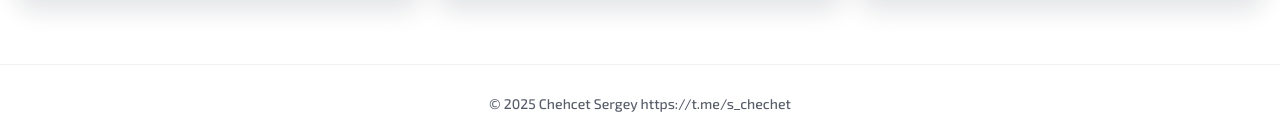
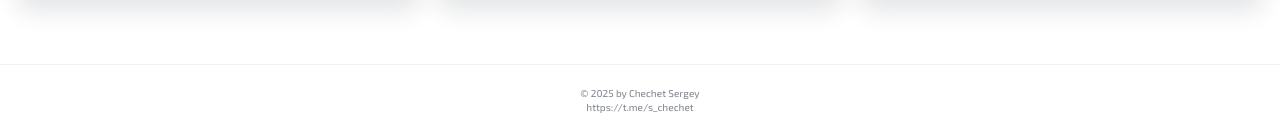
Before and after one commit to BMD63/sticker-module, a Nuxt app: page / in a window 1280 px wide. Shown: the part 898-1037 px from the top of the page. Built offline with nearby package versions, Linux system fonts and the light colour scheme.

Commit message:
style(footer): link styled

```diff
--- a/app/components/SiteFooter.vue
+++ b/app/components/SiteFooter.vue
@@ -1,7 +1,10 @@
 <template>
   <footer class="site-footer">
     <div class="wrap">
-      <p>© {{ new Date().getFullYear() }} Chehcet Sergey   https://t.me/s_chechet  </p>
+      <p>© {{ new Date().getFullYear() }} by Chechet Sergey </p>
+      <p>
+        <a href="https://t.me/s_chechet">https://t.me/s_chechet</a>
+      </p>
     </div>
   </footer>
 </template>
@@ -11,9 +14,23 @@
   margin-top: 48px;
   border-top: 1px solid rgba(16,24,40,.06);
   background: #fff;
+  line-height: 0.4;
 }
 .wrap {
   max-width: 1200px; margin: 0 auto; padding: 16px;
-  color: rgba(16,24,40,.7); font-size: 14px; text-align: center;
+  color: rgba(16,24,40,.7); font-size: 10px; text-align: center;
+  opacity: 0.7;
+}
+.wrap a {
+  color: inherit;
+  text-decoration: none;
+  cursor: pointer;
+  outline: none;
+}
+.wrap a:hover {
+  opacity: 1;
+}
+.wrap a:visited {
+  color: inherit;
 }
 </style>
```
